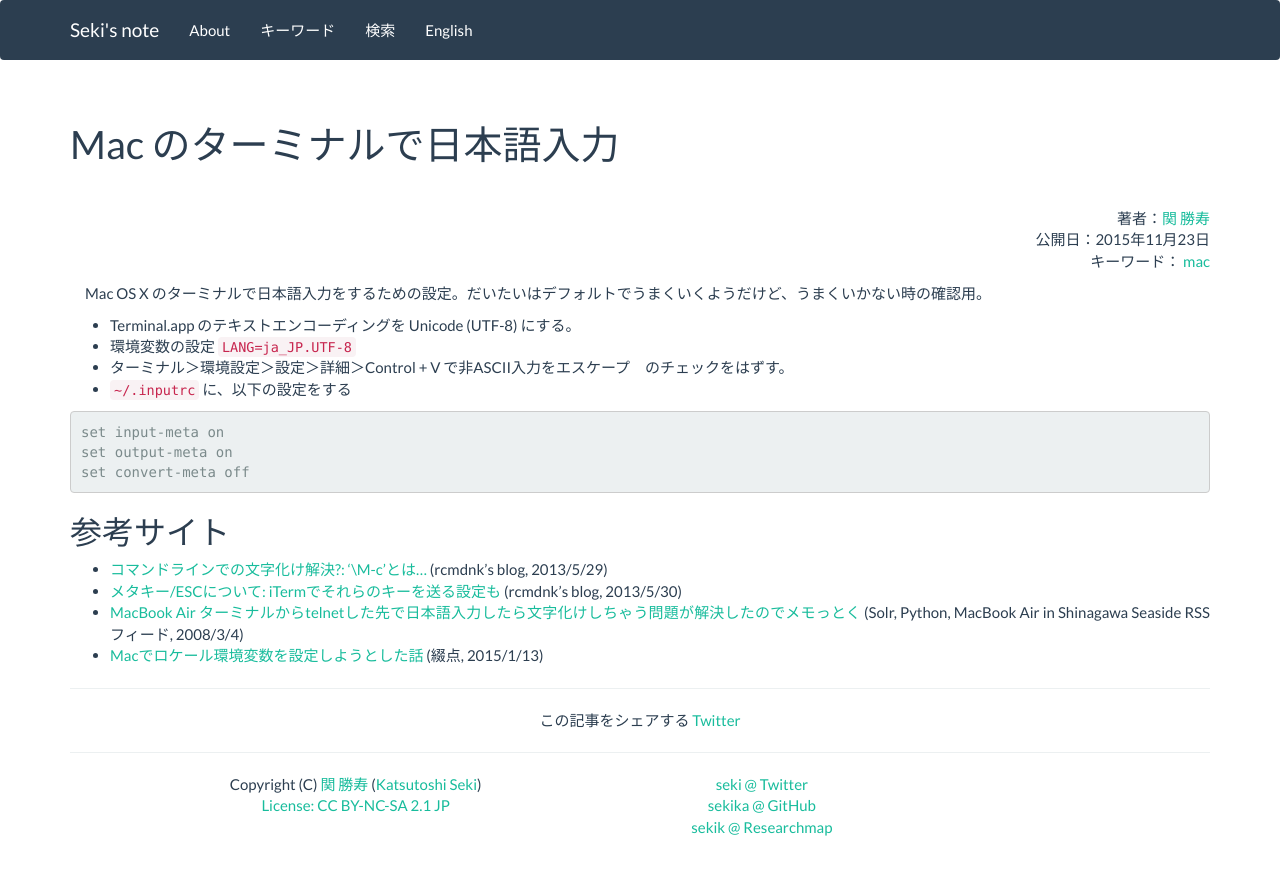
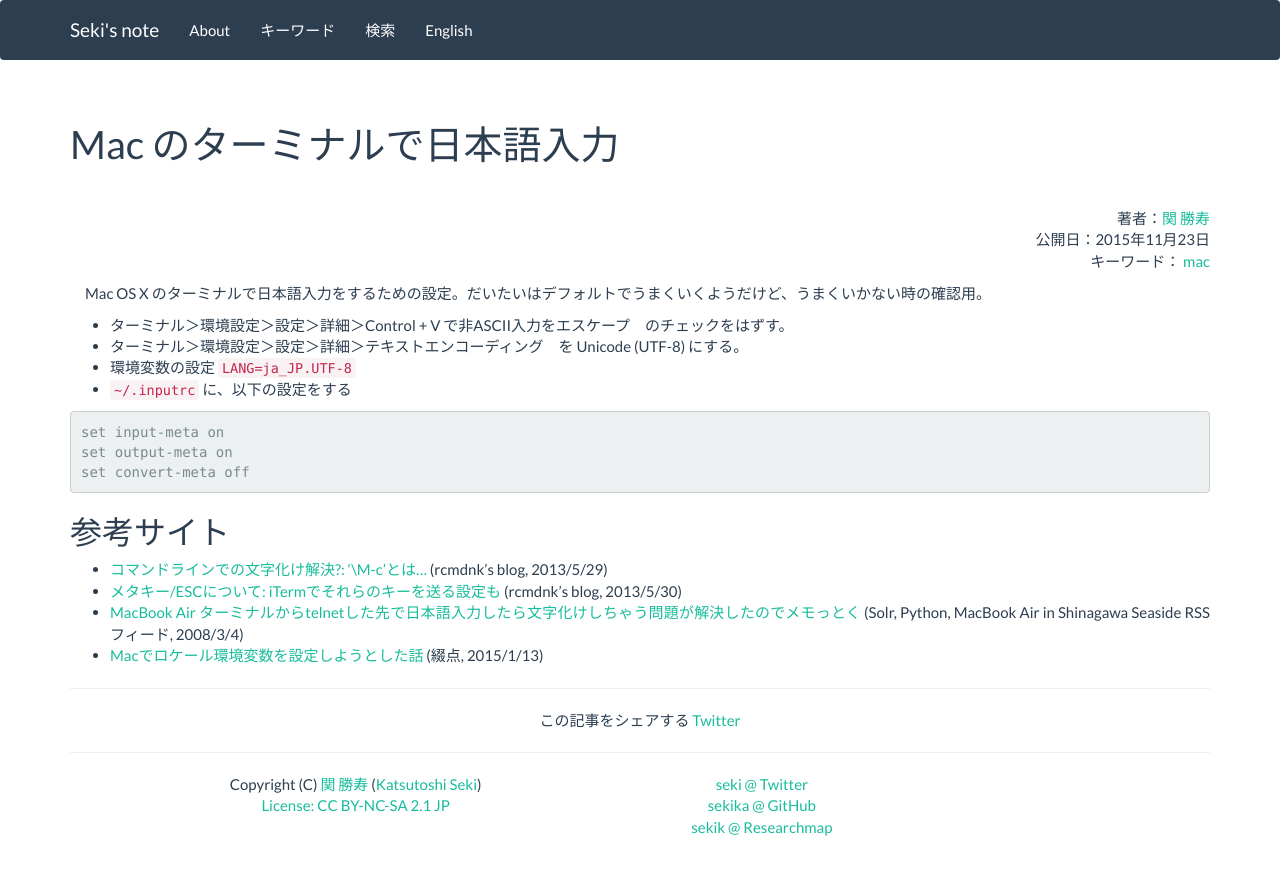
Before and after one commit to sekika/sekika.github.io, a Jekyll site: the page built from _posts/2015-11-23-mac-terminal-japanese.md, in a window 1280 px wide. Shown: the top 875 px of the page. Built offline with Jekyll 4.4.1, drawn with Linux system fonts in a browser that asks for light colours; nearby versions of some CDN libraries; comment, search, counter and statistics services are not loaded.

Commit message:
Change order

````diff
--- a/_posts/2015-11-23-mac-terminal-japanese.md
+++ b/_posts/2015-11-23-mac-terminal-japanese.md
@@ -6,9 +6,9 @@ tag: mac
 ---
 Mac OS X のターミナルで日本語入力をするための設定。だいたいはデフォルトでうまくいくようだけど、うまくいかない時の確認用。
 
-- Terminal.app のテキストエンコーディングを Unicode (UTF-8) にする。
+- ターミナル＞環境設定＞設定＞詳細＞Control + V で非ASCII入力をエスケープ　のチェックをはずす。
+- ターミナル＞環境設定＞設定＞詳細＞テキストエンコーディング　を Unicode (UTF-8) にする。
 - 環境変数の設定 ```LANG=ja_JP.UTF-8```
-- ターミナル＞環境設定＞設定＞詳細＞Control + V で非ASCII入力をエスケープ　のチェックをはずす。
 - ```~/.inputrc``` に、以下の設定をする
 
 ~~~
````
